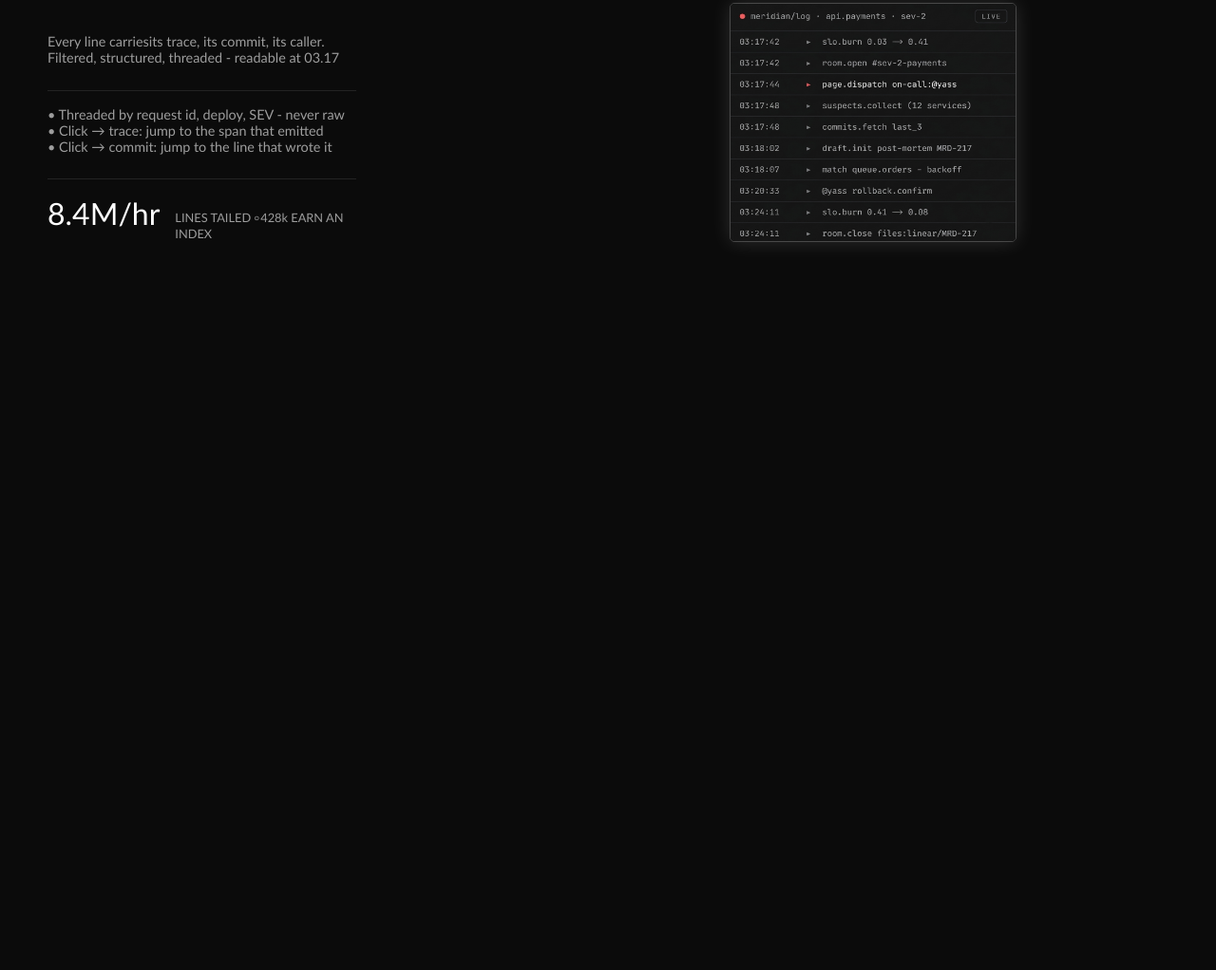
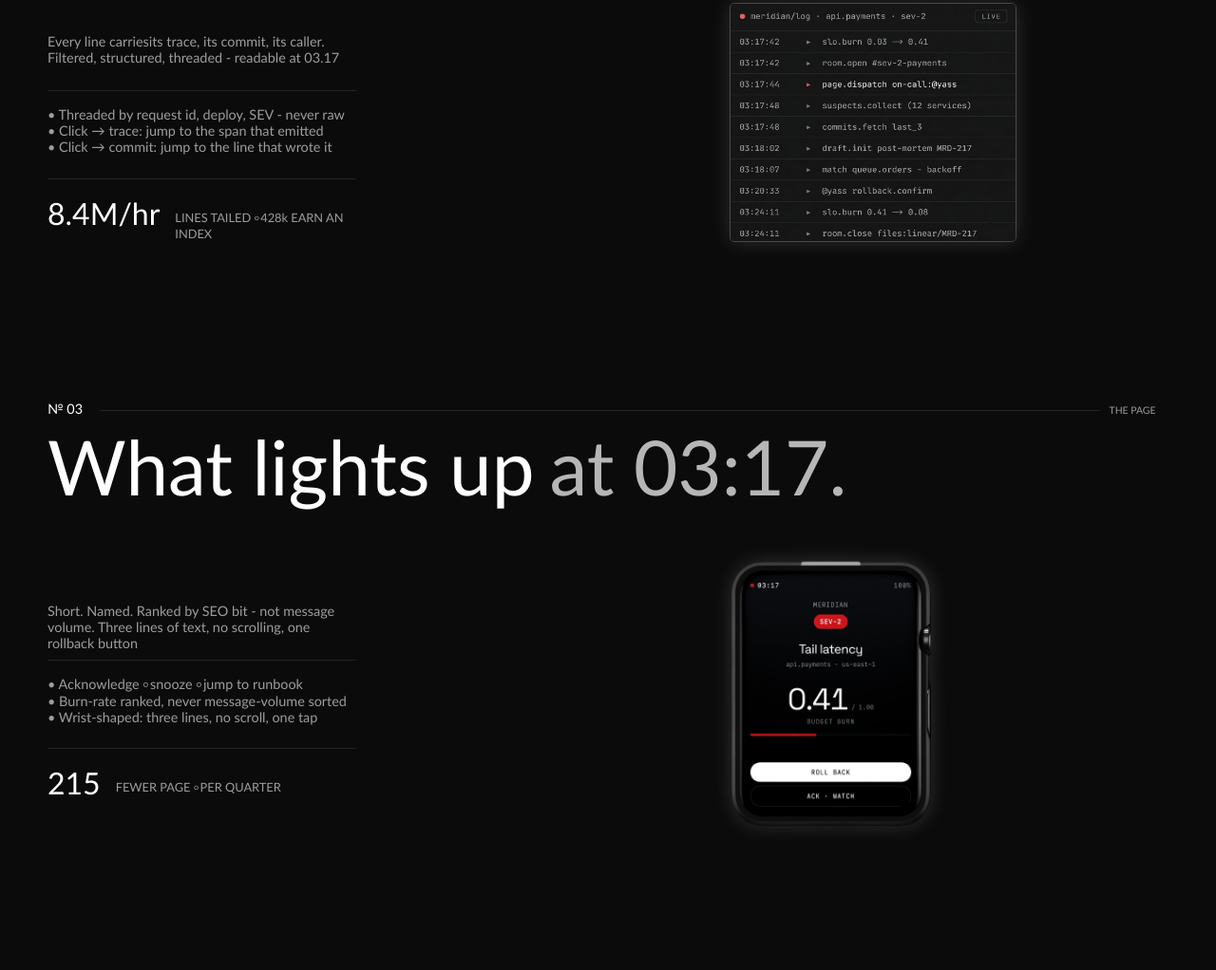
Before and after one commit to Saksham-Sharawat/Meridian, a plain HTML site: page Index.html in a window 1280 px wide. Shown: the part 2713-3735 px from the top of the page at 95% size. Before the commit the page ends 3135 px from the top, so only its background shows below. Drawn offline with Linux system fonts and the light colour scheme.

Commit message:
Add section 8

```diff
--- a/Index.html
+++ b/Index.html
@@ -415,6 +415,74 @@
             </div>
         </div>
 
+        <!-- section 8 -->
+
+        <div class="section8">
+
+            <!-- sec7-border-top -->
+
+            <div class="sec8-border-top">
+                <div class="num">
+                    <p>№ 03</p>
+                </div>
+                <div class="line"></div>
+                <div class="box-name">
+                    <p>THE PAGE</p>
+                </div>
+            </div>
+
+            <!-- heading -->
+
+            <div class="heading">
+
+                <!-- bold part -->
+
+                <div class="bold-head">
+                    <p>
+                        What lights up
+                    </p>
+                </div>
+
+                <!-- light part -->
+
+                <div class="light-head">
+                    <p>
+                        at 03:17.
+                    </p>
+                </div>
+            </div>
+
+            <!-- lower part -->
+
+            <div class="lower-part">
+
+                <!-- content -->
+
+                <div class="content">
+                    <div class="box1">
+                        <p>
+                            Short. Named. Ranked by SEO bit - not message volume. Three lines of text, no scrolling, one rollback button
+                        </p>
+                    </div>
+                    <div class="box2">
+                        <div class="line1"><p>• Acknowledge ৹ snooze ৹ jump to runbook</p></div>
+                        <div class="line2"><p>• Burn-rate ranked, never message-volume sorted</p></div>
+                        <div class="line3"><p>• Wrist-shaped: three lines, no scroll, one tap</p></div>
+                    </div>
+                    <div class="box3">
+                        <div class="big-text"><p>215</p></div>
+                        <div class="small-text"><p>FEWER PAGE ৹ PER QUARTER</p></div>
+                    </div>
+                </div>
+
+                <!-- image 1 -->
+
+                <div class="sec8-image">
+                    <img src="images/image-3.png" alt="">
+                </div>
+            </div>
+        </div>
+
     </main>
 
 </body>
--- a/style.css
+++ b/style.css
@@ -733,3 +733,128 @@ body {
 .sec7-image {
     filter: drop-shadow(0px 0px 10px rgba(255, 255, 255, 0.15));
 }
+
+/* section 8 */
+
+.section8 {
+    height: 600px;
+}
+
+/* sec7 border top */
+
+.section8 .sec8-border-top {
+    display: flex;
+    width: 100%;
+}
+
+.section8 .num {
+    width: 50px;
+    font-size: 0.9rem;
+}
+
+.section8 .line {
+    width: 100%;
+    border-top: 0.5px solid rgba(128, 128, 128, 0.2);
+    margin: 10px;
+}
+
+.section8 .box-name {
+    width: 70px;
+    font-size: 0.65rem;
+    padding-top: 4px;
+}
+
+.section8 .box-name p {
+    color: rgba(255, 255, 255, 0.6);
+}
+
+/* heading */
+
+
+.section8 .heading {
+    display: flex;
+}
+
+.section8 .bold-head p {
+    font-size: 5rem;
+}
+
+.section8 .light-head p {
+    font-size: 5rem;
+    color: rgba(255, 255, 255, 0.7);
+    padding-left: 1rem;
+}
+
+/* lower part */
+
+.lower-part {
+    display: flex;
+}
+
+.lower-part .content {
+    width: 50%;
+}
+
+/* box 1 */
+
+.lower-part .box1 {
+    height: 60px;
+    width: 55%;
+    font-size: 0.9rem;
+    margin-top: 6rem;
+    border-bottom: 1px solid rgba(128, 128, 128, 0.2);
+}
+
+.lower-part .box1 p {
+    color: rgba(255, 255, 255, 0.6);
+
+}
+
+/* box 2 */
+
+.lower-part .box2 {
+    height: 60px;
+    width: 55%;
+    font-size: 0.9rem;
+    padding: 1rem 0 1rem 0;
+    border-bottom: 1px solid rgba(128, 128, 128, 0.2);
+}
+
+.lower-part .box2 p {
+    color: rgba(255, 255, 255, 0.6);
+}
+
+/* box 3 */
+
+.lower-part .box3 {
+    height: 60px;
+    width: 55%;
+    display: flex;
+    padding-top: 1rem;
+}
+
+/* big text */
+
+.lower-part .box3 .big-text {
+    font-size: 2rem;
+}
+
+/* small text */
+
+.lower-part .box3 .small-text p{
+    font-size: 0.8rem;
+    color: rgba(255, 255, 255, 0.6);
+    padding: 1rem 0 0 1rem;
+}
+
+/* section 8 image */
+
+.sec8-image img {
+    height: 287px;
+    width: 212px;
+    margin: 3rem 0 0 8rem;
+}
+
+.sec8-image {
+    filter: drop-shadow(0px 0px 10px rgba(255, 255, 255, 0.15));
+}
```
